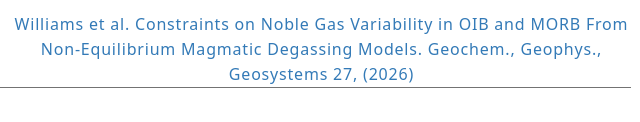
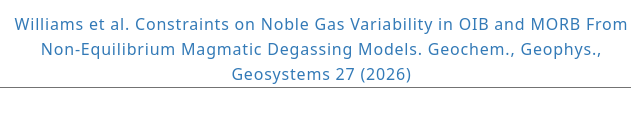
Before and after one commit to TomWilliamsBrown/TomWilliamsBrown.github.io, an Eleventy site: page src/research.html in a window 1280 px wide. Shown: the part 1981-2103 px from the top of the page, 481-1121 px from the left. Built offline with nearby package versions, Linux system fonts and the light colour scheme; Eleventy itself is replaced by a stand-in of ours; files that its build step writes are made by us from their sources.

```diff
--- a/src/research.html
+++ b/src/research.html
@@ -107,7 +107,7 @@
                 <div style="text-align: center;">
                   <a href="/assets/Williams-Constraints on Noble Gas Variability in OIB and MORB From Non‐Equilibrium Magmatic Degassing Models-2026-Geochemistry, Geophysics, Geosystems.pdf"
                     target="_blank" rel="noopener noreferrer">
-                    Williams et al. Constraints on Noble Gas Variability in OIB and MORB From Non-Equilibrium Magmatic Degassing Models. Geochem., Geophys., Geosystems 27, (2026)
+                    Williams et al. Constraints on Noble Gas Variability in OIB and MORB From Non-Equilibrium Magmatic Degassing Models. Geochem., Geophys., Geosystems 27 (2026)
                   </a>
                 </div>
               </div>
```
Also changed, not shown: 9 other files.
